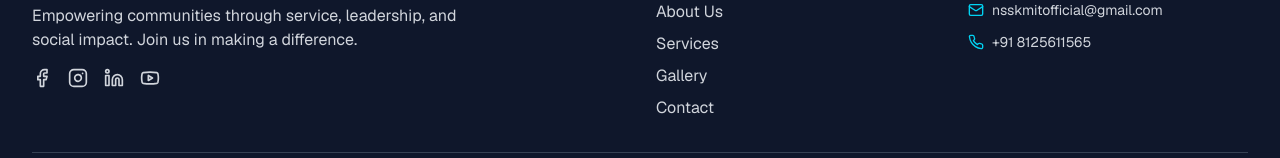
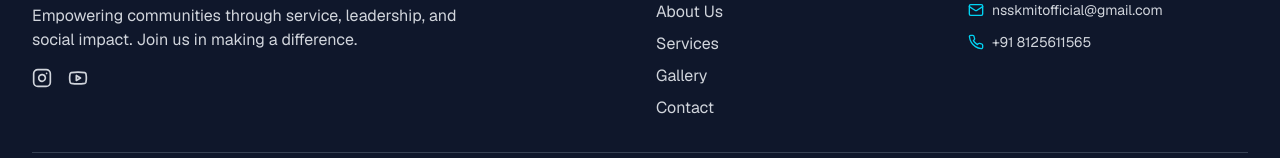
Before and after one commit to Varshith271105/NSS_KMIT, a Next.js app: page / in a window 1280 px wide. Shown: the part 2723-2881 px from the top of the page. Built offline with nearby package versions, Linux system fonts and the light colour scheme.

Commit message:
Update footer.tsx

```diff
--- a/components/footer.tsx
+++ b/components/footer.tsx
@@ -1,5 +1,5 @@
 import Link from "next/link"
-import { Facebook, Instagram, Linkedin, Youtube, Mail, Phone, MapPin } from "lucide-react"
+import { Instagram, Youtube, Mail, Phone, MapPin } from "lucide-react"
 
 export function Footer() {
   return (
@@ -24,13 +24,7 @@ export function Footer() {
             </p>
             <div className="flex space-x-4">
               <Link href="#" className="text-gray-300 hover:text-cyan-400 transition-colors">
-                <Facebook size={20} />
-              </Link>
-              <Link href="#" className="text-gray-300 hover:text-cyan-400 transition-colors">
                 <Instagram size={20} />
-              </Link>
-              <Link href="#" className="text-gray-300 hover:text-cyan-400 transition-colors">
-                <Linkedin size={20} />
               </Link>
               <Link href="#" className="text-gray-300 hover:text-cyan-400 transition-colors">
                 <Youtube size={20} />
```
